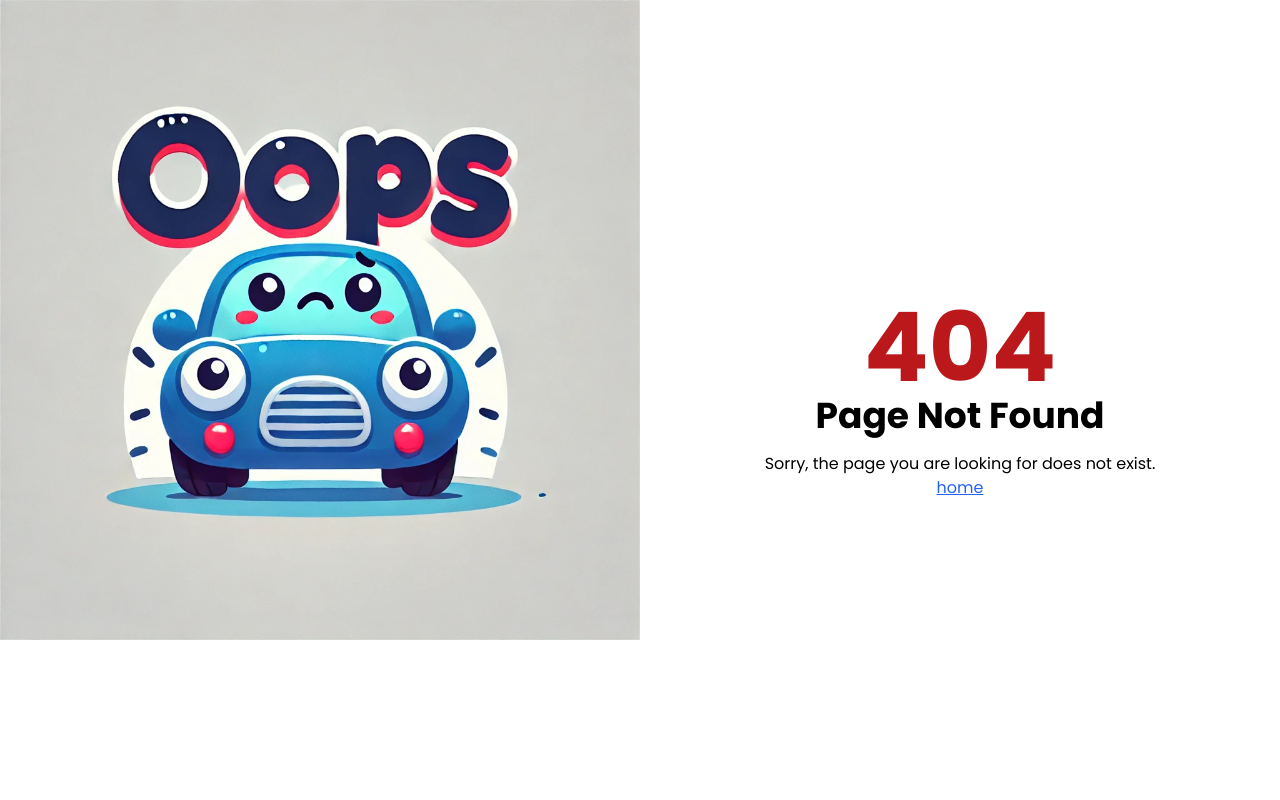
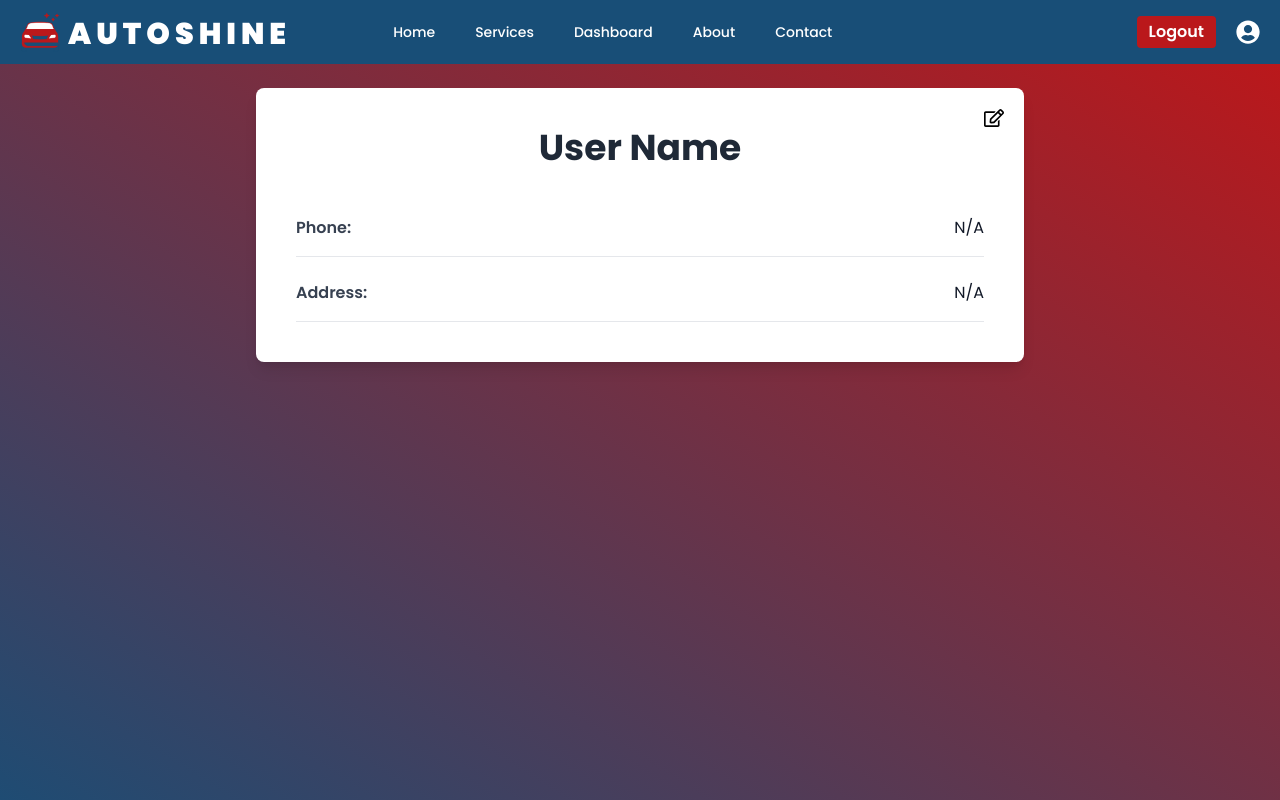
Before and after one commit to joydharsamrat/AutoShine, a React (Vite) app: page /profile in a window 1280 px wide. Before the commit this address had no page. Shown: the top 800 px of the page. Built offline with nearby package versions, Linux system fonts and the light colour scheme; no server answers; sample sign-in values are in the browser's storage.

Commit message:
added profile page, and updated contact page

```diff
--- /dev/null
+++ b/src/components/Layouts/AuthRoute.tsx
@@ -0,0 +1,15 @@
+import { Navigate } from "react-router-dom";
+import { useAppSelector } from "../../redux/features/hooks";
+import { getToken } from "../../redux/features/auth/authSlice";
+
+const AuthRoute = ({ children }: { children: JSX.Element }) => {
+  const token = useAppSelector(getToken);
+
+  if (!token) {
+    return <Navigate to="/login" replace />;
+  }
+
+  return children;
+};
+
+export default AuthRoute;
--- a/src/components/Shared/Footer.tsx
+++ b/src/components/Shared/Footer.tsx
@@ -3,7 +3,7 @@ import { NavLink } from "react-router-dom";
 
 export default function Footer() {
   return (
-    <footer className="bg-neutral-900 text-neutral-100 py-10 mt-20">
+    <footer className="bg-neutral-900 text-neutral-100 py-10 ">
       <div className="max-w-7xl mx-auto px-5">
         <div className="grid grid-cols-1 md:grid-cols-4 gap-8">
           {/* About Section */}
--- a/src/components/Shared/Nav.tsx
+++ b/src/components/Shared/Nav.tsx
@@ -4,8 +4,8 @@ import {
   DisclosureButton,
   DisclosurePanel,
 } from "@headlessui/react";
-import { FaBars, FaTimes } from "react-icons/fa";
-import { NavLink } from "react-router-dom";
+import { FaBars, FaTimes, FaUserCircle } from "react-icons/fa";
+import { Link, NavLink } from "react-router-dom";
 import { useAppDispatch, useAppSelector } from "../../redux/features/hooks";
 import { logout } from "../../redux/features/auth/authSlice";
 import { CountdownTimer } from "../UserDashboard/CountdownTimer";
@@ -64,10 +64,10 @@ export default function Navbar() {
                     )}
                     {auth.user?.role === "user" && (
                       <NavLink
-                        to="/user/dashboard"
+                        to="/user/booking"
                         className="text-white hover:bg-primary-500 px-3 py-2 rounded-md text-sm font-medium"
                       >
-                        Dashboard
+                        Bookings
                       </NavLink>
                     )}
 
@@ -85,7 +85,7 @@ export default function Navbar() {
                     </NavLink>
                   </div>
                 </div>
-                <div className="hidden md:block">
+                <div className="hidden md:block md:w-40">
                   {auth.user?.role === "user" &&
                     bookings.upcomingBookings[0] && (
                       <div>
@@ -100,12 +100,21 @@ export default function Navbar() {
                 </div>
                 <div>
                   {auth.token ? (
+                    <div className="md:flex items-center gap-5">
                       <Button
                         onClick={() => dispatch(logout())}
                         className="btn-secondary"
                       >
                         Logout
                       </Button>
+                      <Link
+                        to="/profile"
+                        title="Profile"
+                        className="text-white text-2xl cursor-pointer"
+                      >
+                        <FaUserCircle />
+                      </Link>
+                    </div>
                   ) : (
                     <NavLink to="/login" className="btn-outline-neutral">
                       Login
@@ -145,10 +154,10 @@ export default function Navbar() {
               {auth.user?.role === "user" && (
                 <DisclosureButton
                   as={NavLink}
-                  to="/user/dashboard"
+                  to="/user/booking"
                   className="block text-white hover:bg-primary-500 px-3 py-2 rounded-md text-base font-medium"
                 >
-                  Dashboard
+                  Bookings
                 </DisclosureButton>
               )}
 
--- a/src/components/UserDashboard/CountdownTimer.tsx
+++ b/src/components/UserDashboard/CountdownTimer.tsx
@@ -17,7 +17,7 @@ const CountdownTimer = ({
           return <div className="text-green-600 font-semibold">Time's up!</div>;
         } else {
           return (
-            <div className="text-secondary-700 font-semibold bg-white p-1 rounded-md text-center">
+            <div className="text-white font-semibold text-center">
               {days ? `${days}d ` : ""}
               {hours || days ? `${hours}h ` : ""}
               {minutes || hours || days ? `${minutes}m ` : ""}
--- a/src/components/UserDashboard/EditUserInfoModal.tsx
+++ b/src/components/UserDashboard/EditUserInfoModal.tsx
@@ -50,7 +50,7 @@ export default function EditUserInfoModal({
       className="relative z-10 focus:outline-none"
       onClose={() => setIsOpen(false)}
     >
-      <div className="fixed inset-0 z-10 w-screen overflow-y-auto bg-black bg-opacity-20">
+      <div className="fixed inset-0 z-10 w-screen overflow-y-auto bg-black bg-opacity-70">
         <div className="flex min-h-full items-center justify-center p-4">
           <DialogPanel className="w-full max-w-md rounded-xl bg-neutral-200 p-6">
             <DialogTitle
--- a/src/components/UserDashboard/UpcomingBookingCard.tsx
+++ b/src/components/UserDashboard/UpcomingBookingCard.tsx
@@ -6,7 +6,7 @@ const UpcomingBookingCard = ({ booking }: { booking: TBooking }) => {
   return (
     <div className="bg-white shadow-lg rounded-lg p-4 border border-gray-200 hover:shadow-xl transition-shadow duration-300">
       {/* Countdown Timer */}
-      <div className="text-center mb-2">
+      <div className="text-center mb-2 bg-primary-700 p-2 rounded-md shadow-inner">
         <CountdownTimer
           targetDate={booking.slot.date}
           targetTime={booking.slot.startTime}
--- a/src/pages/Contact.tsx
+++ b/src/pages/Contact.tsx
@@ -1,8 +1,12 @@
 import { FormEvent } from "react";
 import toast from "react-hot-toast";
 import { FaPhoneAlt, FaEnvelope, FaMapMarkerAlt } from "react-icons/fa";
+import { useAppSelector } from "../redux/features/hooks";
+import { getCurrentUser } from "../redux/features/auth/authSlice";
 
 const Contact = () => {
+  const user = useAppSelector(getCurrentUser);
+
   const handleSubmit = (e: FormEvent) => {
     e.preventDefault();
     toast.success("Thank you for your message.");
@@ -10,12 +14,13 @@ const Contact = () => {
   };
 
   return (
-    <section className="bg-neutral-100 py-8 lg:py-16 px-4">
-      <div className="container mx-auto max-w-4xl">
+    <section className="bg-neutral-100 pt-8 lg:pt-16 ">
+      <div className="container mx-auto max-w-4xl px-5">
         <h2 className="text-3xl font-bold text-primary-700 text-center mb-8">
           Contact Us
         </h2>
 
+        {/* Contact Info */}
         <div className="grid grid-cols-1 sm:grid-cols-2 lg:grid-cols-3 gap-8 mb-12">
           <div className="flex flex-col justify-center items-center text-center gap-1">
             <FaPhoneAlt className="text-primary-500 text-3xl mb-2" />
@@ -34,6 +39,7 @@ const Contact = () => {
           </div>
         </div>
 
+        {/* Contact Form */}
         <div className="bg-white p-6 sm:p-8 shadow-lg rounded-lg">
           <form onSubmit={(e) => handleSubmit(e)} className="space-y-6">
             <div className="flex flex-col">
@@ -92,6 +98,17 @@ const Contact = () => {
           </form>
         </div>
       </div>
+      {/* Map Section */}
+      <div className="mt-20">
+        <div className="w-full h-96 ">
+          <iframe
+            src="https://www.google.com/maps/embed?pb=!1m18!1m12!1m3!1d2482.662006842907!2d-0.12953152434189094!3d51.51941660982664!2m3!1f0!2f0!3f0!3m2!1i1024!2i768!4f13.1!3m3!1m2!1s0x48761b323093d307%3A0x2fb199016d5642a7!2sThe%20British%20Museum!5e0!3m2!1sen!2sbd!4v1732671197552!5m2!1sen!2sbd"
+            className="w-full h-full border-0"
+            allowFullScreen
+            loading="lazy"
+          ></iframe>
+        </div>
+      </div>
     </section>
   );
 };
--- /dev/null
+++ b/src/pages/Profile.tsx
@@ -0,0 +1,79 @@
+import { useState } from "react";
+import { motion } from "framer-motion"; // Framer Motion for animations
+import { useAppSelector } from "../redux/features/hooks";
+import { useGetUserByIdQuery } from "../redux/features/user/user.api";
+import { getCurrentUser } from "../redux/features/auth/authSlice";
+import EditUserInfoModal from "../components/UserDashboard/EditUserInfoModal";
+import { FaRegEdit } from "react-icons/fa";
+
+const Profile = () => {
+  const user = useAppSelector(getCurrentUser);
+  const { data: userData, isLoading: userLoading } = useGetUserByIdQuery(
+    user?._id
+  );
+
+  const [isEditing, setIsEditing] = useState(false);
+
+  const handleEditToggle = () => {
+    setIsEditing(!isEditing);
+  };
+
+  return (
+    <div className="flex flex-col items-center min-h-screen bg-gradient-to-tr from-primary-700 to-secondary-700 p-6">
+      {/* Profile Card */}
+      <motion.div
+        initial={{ opacity: 0, y: 50 }}
+        animate={{ opacity: 1, y: 0 }}
+        transition={{ duration: 0.8, ease: "easeInOut" }}
+        className="w-full max-w-3xl bg-white shadow-lg rounded-lg p-6 lg:p-10 relative"
+      >
+        {/* Header */}
+        <div className="flex flex-col items-center text-center">
+          <h2 className="text-3xl lg:text-4xl font-bold text-gray-800 mb-4">
+            {userLoading ? "Loading..." : userData?.data.name || "User Name"}
+          </h2>
+          <p className="text-gray-500 text-sm">
+            {userLoading ? "Fetching email..." : userData?.data.email}
+          </p>
+        </div>
+
+        {/* Profile Info */}
+        <div className="mt-8 space-y-6">
+          <div className="flex items-center justify-between border-b pb-4">
+            <span className="font-semibold text-gray-700">Phone:</span>
+            <span className="text-gray-900">
+              {userLoading ? "Loading..." : userData?.data.phone || "N/A"}
+            </span>
+          </div>
+          <div className="flex items-center justify-between border-b pb-4">
+            <span className="font-semibold text-gray-700">Address:</span>
+            <span className="text-gray-900 text-right">
+              {userLoading ? "Loading..." : userData?.data.address || "N/A"}
+            </span>
+          </div>
+        </div>
+
+        <div
+          className="absolute top-5 right-5 text-xl cursor-pointer"
+          onClick={handleEditToggle}
+        >
+          <FaRegEdit />
+        </div>
+      </motion.div>
+
+      {/* Edit User Modal */}
+      <EditUserInfoModal
+        isOpen={isEditing}
+        setIsOpen={setIsEditing}
+        userData={{
+          name: userData?.data.name || "",
+          email: userData?.data.email || "",
+          phone: userData?.data.phone || "",
+          address: userData?.data.address || "",
+        }}
+      />
+    </div>
+  );
+};
+
+export default Profile;
--- a/src/components/UserDashboard/UserBookings.tsx
+++ b/src/pages/User/UserBookings.tsx
@@ -1,6 +1,6 @@
 import { useAppSelector } from "../../redux/features/hooks";
 import { TBooking } from "../../types";
-import UpcomingBookingCard from "./UpcomingBookingCard";
+import UpcomingBookingCard from "../../components/UserDashboard/UpcomingBookingCard";
 import { Tab, TabGroup, TabList, TabPanel, TabPanels } from "@headlessui/react";
 
 const UserBookings = () => {
@@ -9,7 +9,7 @@ const UserBookings = () => {
   );
 
   return (
-    <div className="p-4">
+    <div className="p-4 max-w-7xl mx-auto min-h-screen">
       <h2 className="text-2xl font-bold mb-6 text-center">My Bookings</h2>
       <TabGroup>
         <TabList className="flex justify-center mb-6">
@@ -41,7 +41,7 @@ const UserBookings = () => {
           {/* Upcoming Bookings Tab */}
           <TabPanel>
             {upcomingBookings.length ? (
-              <div className="grid grid-cols-1 md:grid-cols-2 lg:grid-cols-3 gap-4">
+              <div className="grid grid-cols-1 md:grid-cols-2 lg:grid-cols-4 gap-4">
                 {upcomingBookings.map((booking: TBooking) => (
                   <UpcomingBookingCard key={booking._id} booking={booking} />
                 ))}
--- a/src/pages/User/UserDashboard.tsx
+++ /dev/null
@@ -1,95 +0,0 @@
-import { useState } from "react";
-import { useGetUserByIdQuery } from "../../redux/features/user/user.api";
-import { useAppSelector } from "../../redux/features/hooks";
-import UserBookings from "../../components/UserDashboard/UserBookings";
-import EditUserInfoModal from "../../components/UserDashboard/EditUserInfoModal";
-import { getCurrentUser } from "../../redux/features/auth/authSlice";
-
-const UserDashboard = () => {
-  const user = useAppSelector(getCurrentUser);
-
-  const { data: userData, isLoading: userLoading } = useGetUserByIdQuery(
-    user?._id
-  );
-
-  const [isEditing, setIsEditing] = useState(false);
-
-  const handleEditToggle = () => {
-    setIsEditing(!isEditing);
-  };
-
-  return (
-    <div className="flex flex-col lg:flex-row lg:space-x-6">
-      {/* User Info Sidebar */}
-      <div className="w-full lg:w-1/4 p-4 lg:p-6 bg-white shadow-lg rounded-lg border border-gray-200 overflow-hidden mb-6 lg:mb-0">
-        <h2 className="text-2xl font-semibold text-gray-800 mb-6">
-          User Profile
-        </h2>
-        {userLoading ? (
-          <p className="text-gray-500">Loading user info...</p>
-        ) : (
-          <div className="space-y-4">
-            <div>
-              <span className="font-semibold text-gray-700">Name:</span>
-              <div className="p-2 shadow-inner bg-neutral-200">
-                <span className="text-gray-900 text-sm font-semibold truncate">
-                  {userData?.data.name}
-                </span>
-              </div>
-            </div>
-            <div>
-              <span className="font-semibold text-gray-700">Email:</span>
-              <div className="p-2 shadow-inner bg-neutral-200">
-                <span className="text-gray-900 text-sm font-semibold truncate">
-                  {userData?.data.email}
-                </span>
-              </div>
-            </div>
-            <div>
-              <span className="font-semibold text-gray-700">Phone:</span>
-              <div className="p-2 shadow-inner bg-neutral-200">
-                <span className="text-gray-900 text-sm font-semibold truncate">
-                  {userData?.data.phone}
-                </span>
-              </div>
-            </div>
-            <div>
-              <span className="font-semibold text-gray-700">Address:</span>
-              <div className="p-2 shadow-inner bg-neutral-200">
-                <span className="text-gray-900 text-sm font-semibold break-words">
-                  {userData?.data.address}
-                </span>
-              </div>
-            </div>
-
-            <button
-              onClick={handleEditToggle}
-              className="w-full lg:w-auto btn-primary mt-4"
-            >
-              Edit Profile
-            </button>
-          </div>
-        )}
-      </div>
-
-      {/* Bookings Section */}
-      <div className="w-full lg:w-3/4 p-4 lg:p-6 max-w-7xl mx-auto">
-        <UserBookings />
-      </div>
-
-      {/* Edit User Modal */}
-      <EditUserInfoModal
-        isOpen={isEditing}
-        setIsOpen={setIsEditing}
-        userData={{
-          name: userData?.data.name || "",
-          email: userData?.data.email || "",
-          phone: userData?.data.phone || "",
-          address: userData?.data.address || "",
-        }}
-      />
-    </div>
-  );
-};
-
-export default UserDashboard;
--- a/src/routes/Routes.tsx
+++ b/src/routes/Routes.tsx
@@ -14,7 +14,6 @@ import SlotManagement from "../pages/Admin/SlotManagement";
 import ServiceManagement from "../pages/Admin/ServiceManagement";
 import Bookings from "../pages/Admin/Bookings";
 import UserRoute from "../components/Layouts/UserRoute";
-import UserDashboard from "../pages/User/UserDashboard";
 import SignUp from "../pages/Auth/SignUp";
 import Login from "../pages/Auth/Login";
 import ServicesPage from "../pages/Service/Services";
@@ -22,6 +21,9 @@ import ServiceDetailsPage from "../pages/Service/ServiceDetails";
 import Booking from "../pages/Service/Booking";
 import ForgetPass from "../pages/Auth/ForgetPassword";
 import ResetPass from "../pages/Auth/ResetPassword";
+import UserBookings from "../pages/User/UserBookings";
+import AuthRoute from "../components/Layouts/AuthRoute";
+import Profile from "../pages/Profile";
 
 export const router = createBrowserRouter([
   {
@@ -93,11 +95,19 @@ export const router = createBrowserRouter([
         ],
       },
       {
-        path: "/user/dashboard",
+        path: "/user/booking",
         element: (
           <UserRoute>
-            <UserDashboard />
+            <UserBookings />
           </UserRoute>
+        ),
+      },
+      {
+        path: "/profile",
+        element: (
+          <AuthRoute>
+            <Profile />
+          </AuthRoute>
         ),
       },
     ],
--- a/src/styles/about.module.css
+++ b/src/styles/about.module.css
@@ -1,6 +1,6 @@
 /* Tailwind CSS @apply directive */
 .ourTeam {
-  @apply max-w-7xl mx-auto px-10 sm:px-5 mt-20;
+  @apply max-w-7xl mx-auto px-10 sm:px-5 my-20;
 }
 
 .swipeSlide {
@@ -28,14 +28,11 @@
   @apply p-2 text-center pointer-events-none;
 }
 .memberName {
-  @apply text-2xl font-bold mb-1;
+  @apply text-xl font-bold mb-1;
 }
 .memberPosition {
-  @apply text-lg mb-1;
+  @apply mb-1;
 }
 .memberDetails {
-  @apply text-xs;
+  @apply text-[10px];
 }
-.sliderPaginationContainer {
-  @apply mt-20 flex justify-center;
-}
```
Lines whose indentation alone changed are shown as unchanged.
